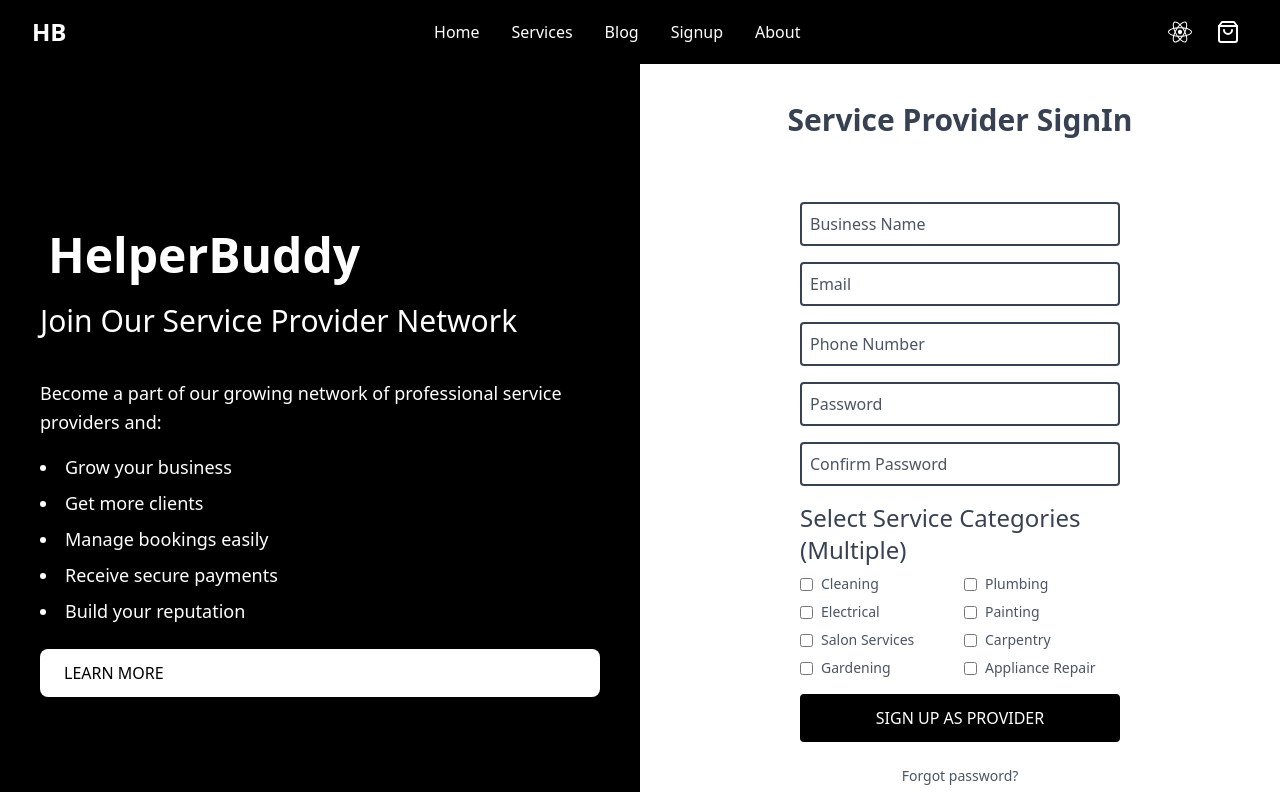
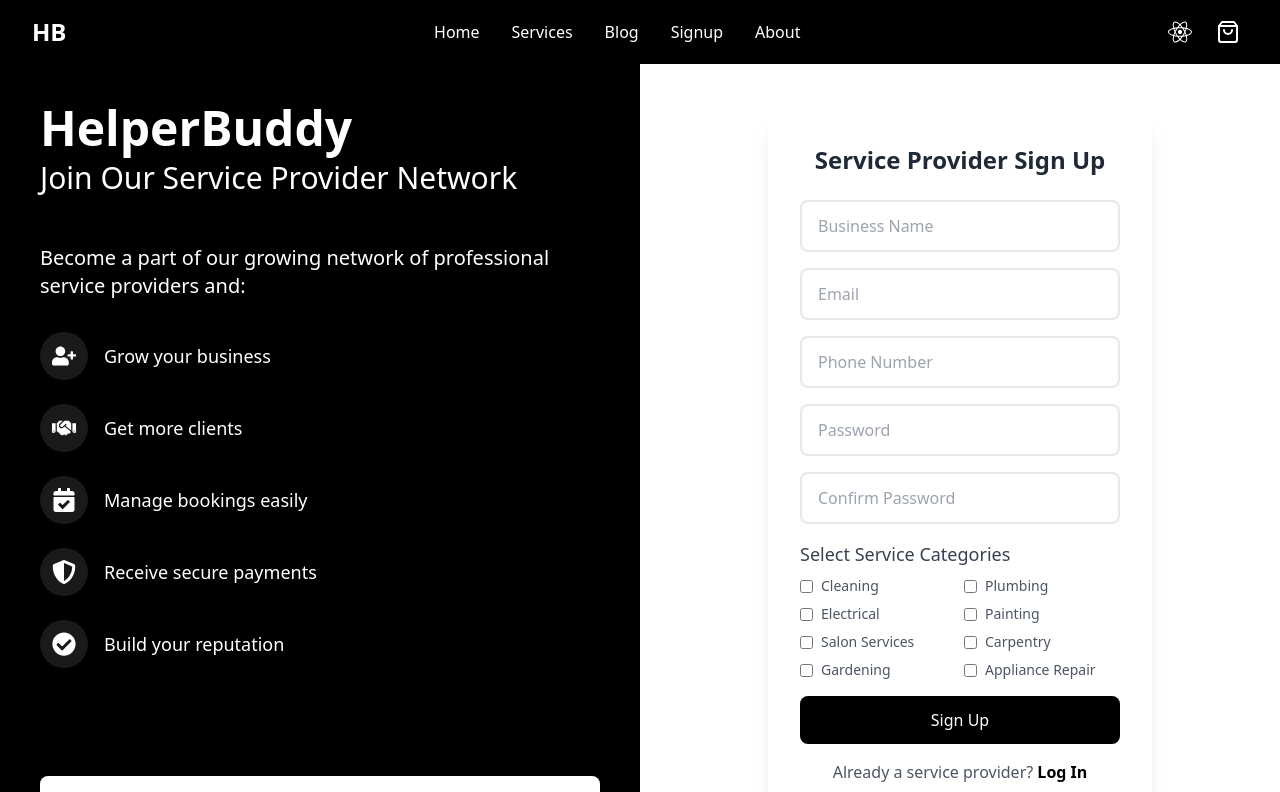
Before and after one commit to vivek98ji/nishit_parmar, a Next.js app: page /components/signup-page/signuppage/serviceprovidersignin in a window 1280 px wide. Shown: the top 792 px of the page. Built offline with nearby package versions, Linux system fonts and the light colour scheme.

Commit message:
feat:service provider verification

```diff
--- a/src/pages/components/signup-page/signuppage/serviceprovidersignin.tsx
+++ b/src/pages/components/signup-page/signuppage/serviceprovidersignin.tsx
@@ -1,12 +1,20 @@
 import React, { useState } from 'react';
 import Image from 'next/image';
 import { useRouter } from 'next/navigation';
+import { FaUserPlus, FaHandshake, FaCalendarCheck, FaShieldAlt, FaCheckCircle } from "react-icons/fa";
 // import logo from '../../public/logo.png'; // Adjust the path as necessary
 
 const ServiceProviderSignin: React.FC = () => {
   const router = useRouter();
-  const [password, setPassword] = useState('');
-  const [confirmPassword, setConfirmPassword] = useState('');
+  const [step, setStep] = useState(1); // Add step state for OTP verification
+  const [formData, setFormData] = useState({
+    businessName: '',
+    email: '',
+    phone: '',
+    password: '',
+    confirmPassword: ''
+  });
+  const [otp, setOtp] = useState('');
   const [passwordError, setPasswordError] = useState('');
   const [selectedCategories, setSelectedCategories] = useState<string[]>([]);
 
@@ -37,27 +45,68 @@ const ServiceProviderSignin: React.FC = () => {
     );
   };
 
-  const handlePasswordChange = (e: React.ChangeEvent<HTMLInputElement>) => {
-    setPassword(e.target.value);
-    if (confirmPassword && e.target.value !== confirmPassword) {
+  const handleInputChange = (e: React.ChangeEvent<HTMLInputElement>) => {
+    const { name, value } = e.target;
+    setFormData(prev => ({
+      ...prev,
+      [name]: value
+    }));
+
+    if (name === 'confirmPassword' || name === 'password') {
+      if (name === 'confirmPassword' && formData.password !== value) {
+        setPasswordError('Passwords do not match');
+      } else if (name === 'password' && formData.confirmPassword && formData.confirmPassword !== value) {
         setPasswordError('Passwords do not match');
       } else {
         setPasswordError('');
       }
+    }
   };
 
-  const handleConfirmPasswordChange = (e: React.ChangeEvent<HTMLInputElement>) => {
-    setConfirmPassword(e.target.value);
-    if (password && e.target.value !== password) {
-      setPasswordError('Passwords do not match');
-    } else {
-      setPasswordError('');
+  const sendOTP = async () => {
+    try {
+      await fetch("/api/auth", {
+        method: "POST",
+        headers: { "Content-Type": "application/json" },
+        body: JSON.stringify({
+          email: formData.email,
+          action: "send",
+          type: "service_provider"
+        })
+      });
+      setStep(2);
+    } catch (error) {
+      console.error("Error sending OTP:", error);
+    }
+  };
+
+  const verifyOTP = async () => {
+    try {
+      const res = await fetch("/api/auth", {
+        method: "POST",
+        headers: { "Content-Type": "application/json" },
+        body: JSON.stringify({
+          email: formData.email,
+          password: formData.password,
+          businessName: formData.businessName,
+          phone: formData.phone,
+          categories: selectedCategories,
+          otp,
+          action: "verify",
+          type: "service_provider"
+        })
+      });
+      if (res.ok) {
+        router.push('/service-page');
+      }
+    } catch (error) {
+      console.error("Error verifying OTP:", error);
     }
   };
 
   const handleSubmit = async (e: React.FormEvent) => {
     e.preventDefault();
-    if (password !== confirmPassword) {
+    if (formData.password !== formData.confirmPassword) {
       setPasswordError('Passwords do not match');
       return;
     }
@@ -65,83 +114,120 @@ const ServiceProviderSignin: React.FC = () => {
       alert('Please select at least one service category');
       return;
     }
-    try {
-      // Add your form submission logic here
-      console.log('Selected categories:', selectedCategories);
-      router.push('/service-page');
-    } catch (error) {
-      console.error('Error:', error);
-    }
+    await sendOTP();
   };
 
   return (
     <div className="flex h-screen bg-gray-100">
-      {/* Left Side */}
-      <div className="flex-1 bg-black text-white p-10 flex flex-col justify-center">
-        <div className="flex items-center mb-4">
-          {/* <Image src={logo} alt="HelperBuddy Logo" width={50} height={50} /> */}
-          <h1 className="text-5xl font-bold ml-2">HelperBuddy</h1>
+      <div className="flex-1 bg-black text-white p-10 flex flex-col justify-between">
+             <div>
+               <h1 className="text-5xl font-bold mb-2">HelperBuddy</h1>
+               <h2 className="text-3xl mb-12">Join Our Service Provider Network</h2>
+
+               <p className="text-xl mb-8">Become a part of our growing network of professional service providers and:</p>
+
+               <div className="space-y-6">
+                 <div className="flex items-center space-x-4 transform hover:translate-x-2 transition-transform duration-300">
+                   <div className="bg-white/10 p-3 rounded-full">
+                     <FaUserPlus className="w-6 h-6" />
                    </div>
-        <h2 className="text-3xl mt-2 mb-6">Join Our Service Provider Network</h2>
-        <p className="mt-4 text-lg leading-relaxed">
-          Become a part of our growing network of professional service providers and:
-        </p>
-        <ul className="list-disc list-inside mt-4 space-y-2">
-          <li className="text-lg">Grow your business</li>
-          <li className="text-lg">Get more clients</li>
-          <li className="text-lg">Manage bookings easily</li>
-          <li className="text-lg">Receive secure payments</li>
-          <li className="text-lg">Build your reputation</li>
-        </ul>
-        <a href="#" className="inline-block mt-6 bg-white text-black py-3 px-6 rounded-lg shadow hover:bg-gray-200 transition">
+                   <p className="text-lg">Grow your business</p>
+                 </div>
+
+                 <div className="flex items-center space-x-4 transform hover:translate-x-2 transition-transform duration-300">
+                   <div className="bg-white/10 p-3 rounded-full">
+                     <FaHandshake className="w-6 h-6" />
+                   </div>
+                   <p className="text-lg">Get more clients</p>
+                 </div>
+
+                 <div className="flex items-center space-x-4 transform hover:translate-x-2 transition-transform duration-300">
+                   <div className="bg-white/10 p-3 rounded-full">
+                     <FaCalendarCheck className="w-6 h-6" />
+                   </div>
+                   <p className="text-lg">Manage bookings easily</p>
+                 </div>
+
+                 <div className="flex items-center space-x-4 transform hover:translate-x-2 transition-transform duration-300">
+                   <div className="bg-white/10 p-3 rounded-full">
+                     <FaShieldAlt className="w-6 h-6" />
+                   </div>
+                   <p className="text-lg">Receive secure payments</p>
+                 </div>
+
+                 <div className="flex items-center space-x-4 transform hover:translate-x-2 transition-transform duration-300">
+                   <div className="bg-white/10 p-3 rounded-full">
+                     <FaCheckCircle className="w-6 h-6" />
+                   </div>
+                   <p className="text-lg">Build your reputation</p>
+                 </div>
+               </div>
+             </div>
+
+             <button className="w-full bg-white text-black py-3 rounded-lg hover:bg-gray-100 transition-all duration-300 transform hover:scale-[1.02] mt-8">
                LEARN MORE
-        </a>
+             </button>
            </div>
+
 
       {/* Right Side */}
       <div className="flex-1 bg-white p-10 flex flex-col justify-center items-center">
-        <h2 className="text-3xl font-bold mb-16 text-gray-700">Service Provider SignIn</h2>
-        <form className="w-80" onSubmit={handleSubmit}>
+        <div className="bg-white p-8 rounded-xl shadow-xl w-96">
+          {step === 1 ? (
+            <>
+              <h2 className="text-2xl font-bold mb-6 text-center text-gray-800">Service Provider Sign Up</h2>
+              <form onSubmit={handleSubmit} className="space-y-4">
                 <input
                   type="text"
+                  name="businessName"
                   placeholder="Business Name"
+                  value={formData.businessName}
+                  onChange={handleInputChange}
                   required
-            className="border-2 border-gray-700 rounded p-2 mb-4 w-full focus:outline-none focus:ring-2 focus:ring-black focus:border-transparent placeholder-gray-600"
+                  className="w-full px-4 py-3 rounded-lg border-2 border-gray-200 focus:border-black focus:ring-2 focus:ring-black/5 transition-all"
                 />
                 <input
                   type="email"
+                  name="email"
                   placeholder="Email"
+                  value={formData.email}
+                  onChange={handleInputChange}
                   required
-            className="border-2 border-gray-700 rounded p-2 mb-4 w-full focus:outline-none focus:ring-2 focus:ring-black focus:border-transparent placeholder-gray-600"
+                  className="w-full px-4 py-3 rounded-lg border-2 border-gray-200 focus:border-black focus:ring-2 focus:ring-black/5 transition-all"
                 />
                 <input
                   type="tel"
+                  name="phone"
                   placeholder="Phone Number"
+                  value={formData.phone}
+                  onChange={handleInputChange}
                   required
-            className="border-2 border-gray-700 rounded p-2 mb-4 w-full focus:outline-none focus:ring-2 focus:ring-black focus:border-transparent placeholder-gray-600"
+                  className="w-full px-4 py-3 rounded-lg border-2 border-gray-200 focus:border-black focus:ring-2 focus:ring-black/5 transition-all"
                 />
                 <input
                   type="password"
+                  name="password"
                   placeholder="Password"
-            value={password}
-            onChange={handlePasswordChange}
+                  value={formData.password}
+                  onChange={handleInputChange}
                   required
-            className="border-2 border-gray-700 rounded p-2 mb-4 w-full focus:outline-none focus:ring-2 focus:ring-black focus:border-transparent placeholder-gray-600"
+                  className="w-full px-4 py-3 rounded-lg border-2 border-gray-200 focus:border-black focus:ring-2 focus:ring-black/5 transition-all"
                 />
                 <input
                   type="password"
+                  name="confirmPassword"
                   placeholder="Confirm Password"
-            value={confirmPassword}
-            onChange={handleConfirmPasswordChange}
+                  value={formData.confirmPassword}
+                  onChange={handleInputChange}
                   required
-            className="border-2 border-gray-700 rounded p-2 mb-4 w-full focus:outline-none focus:ring-2 focus:ring-black focus:border-transparent placeholder-gray-600"
+                  className="w-full px-4 py-3 rounded-lg border-2 border-gray-200 focus:border-black focus:ring-2 focus:ring-black/5 transition-all"
                 />
                 {passwordError && (
-            <p className="text-red-500 text-sm mb-4">{passwordError}</p>
+                  <p className="text-red-500 text-sm">{passwordError}</p>
                 )}
 
-          <div className="mb-4">
-            <label className="block text-2xl text-gray-700 mb-2">Select Service Categories (Multiple)</label>
+                <div className="space-y-2">
+                  <label className="block text-lg text-gray-700 mb-2">Select Service Categories</label>
                   <div className="grid grid-cols-2 gap-2">
                     {serviceCategories.map((category) => (
                       <div key={category.value} className="flex items-center">
@@ -162,33 +248,45 @@ const ServiceProviderSignin: React.FC = () => {
 
                 <button
                   type="submit"
-            className="bg-black text-white py-3 rounded w-full hover:bg-gray-800 transition-all duration-300 transform hover:scale-105"
+                  className="w-full bg-black text-white py-3 rounded-lg hover:bg-gray-800 transition-all duration-300 transform hover:scale-[1.02]"
                 >
-            SIGN UP AS PROVIDER
+                  Sign Up
                 </button>
 
-          {/* Updated Account Options */}
-          <div className="mt-6 flex flex-col items-center space-y-4">
+                <div className="mt-6 text-center">
+                  <p className="text-gray-600">
+                    Already a service provider?{" "}
                     <button
-              type="button"
-              onClick={handleForgotPassword}
-              className="text-gray-600 hover:text-black transition-colors duration-300 text-sm font-medium hover:underline transform hover:scale-105"
-            >
-              Forgot password?
-            </button>
-
-            <div className="flex items-center space-x-2">
-              <span className="text-gray-500">Already a service provider?</span>
-              <button
-                type="button"
                       onClick={handleLogin}
-                className="text-black font-semibold hover:text-gray-800 transition-colors duration-300 hover:underline transform hover:scale-105"
+                      className="text-black font-semibold hover:underline"
                     >
                       Log In
                     </button>
-            </div>
+                  </p>
                 </div>
               </form>
+            </>
+          ) : (
+            <>
+              <h2 className="text-2xl font-bold mb-6 text-center text-gray-800">Verify Email</h2>
+              <div className="space-y-4">
+                <input
+                  type="text"
+                  placeholder="Enter OTP"
+                  value={otp}
+                  onChange={(e) => setOtp(e.target.value)}
+                  className="w-full px-4 py-3 rounded-lg border-2 border-gray-200 focus:border-black focus:ring-2 focus:ring-black/5 transition-all"
+                />
+                <button
+                  onClick={verifyOTP}
+                  className="w-full bg-black text-white py-3 rounded-lg hover:bg-gray-800 transition-all duration-300 transform hover:scale-[1.02]"
+                >
+                  Verify OTP
+                </button>
+              </div>
+            </>
+          )}
+        </div>
       </div>
     </div>
   );
```
Also changed, not shown: src/pages/components/signup-page/signuppage/signup.tsx (+20 -94 lines). Lines whose indentation alone changed are shown as unchanged.
